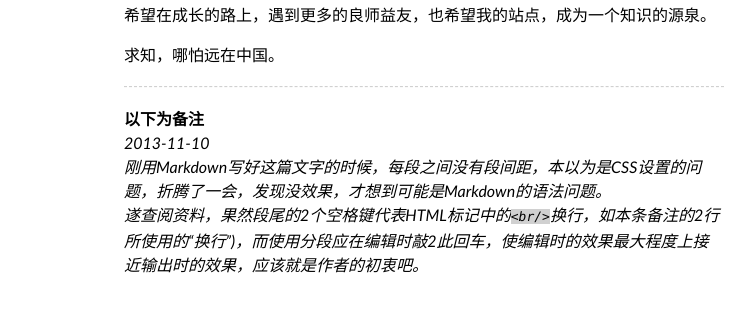
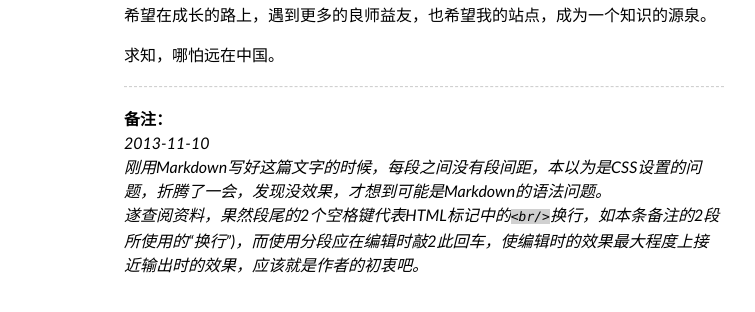
Before and after one commit to lithur/leeran.me, a Jekyll site: the page built from _posts/2013-11-09-First-Post.md, in a window 1280 px wide. Shown: the part 264-576 px from the top of the page, without its empty margins (216-971 px from the left). Built offline with Jekyll 4.4.1, drawn with Linux system fonts in a browser that asks for light colours; some web fonts are replaced; Markdown is read by kramdown in place of the engine named in the settings; comment, search, counter and statistics services are not loaded.

Commit message:
修改POST格式

```diff
--- a/_posts/2013-11-09-First-Post.md
+++ b/_posts/2013-11-09-First-Post.md
@@ -15,7 +15,7 @@ tags:
 求知，哪怕远在中国。
 
 ***
-**以下为备注**
+**备注：**
 *2013-11-10*
 *刚用Markdown写好这篇文字的时候，每段之间没有段间距，本以为是CSS设置的问题，折腾了一会，发现没效果，才想到可能是Markdown的语法问题。*
-*遂查阅资料，果然段尾的2个空格键代表HTML标记中的`<br/>`换行，如本条备注的2行所使用的“换行”)，而使用分段应在编辑时敲2此回车，使编辑时的效果最大程度上接近输出时的效果，应该就是作者的初衷吧。*
+*遂查阅资料，果然段尾的2个空格键代表HTML标记中的`<br/>`换行，如本条备注的2段所使用的“换行”)，而使用分段应在编辑时敲2此回车，使编辑时的效果最大程度上接近输出时的效果，应该就是作者的初衷吧。*
```
